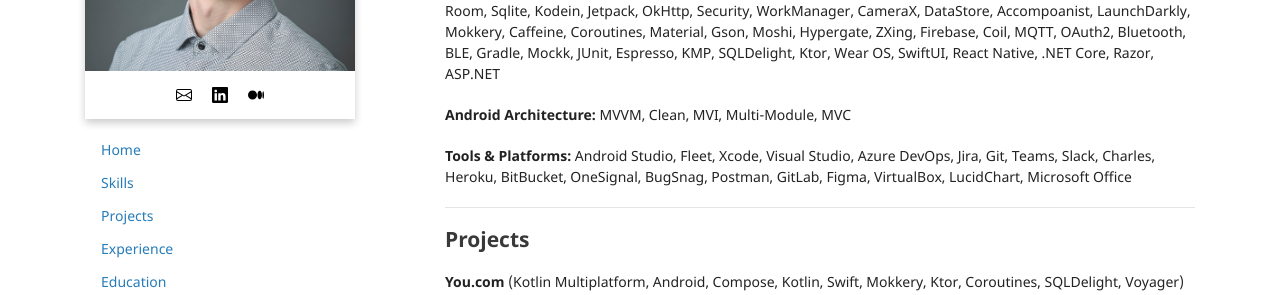
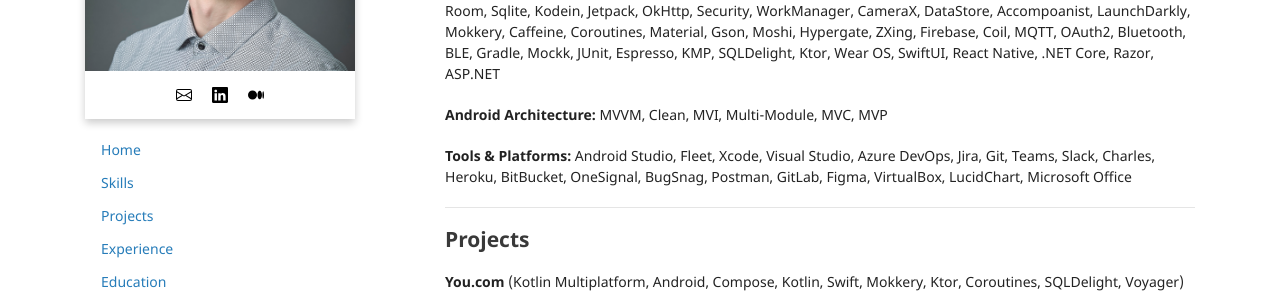
Before and after one commit to data-programmer/data-programmer.github.io, a Jekyll site: the page built from index.md, in a window 1280 px wide and 900 px high. Shown: the part 308-603 px from the top of the window. Built offline with Jekyll 4.4.1, drawn with Linux system fonts in a browser that asks for light colours; some of the changed text lies outside the part shown.

Commit message:
Updating arch and date

```diff
--- a/_data/skills.yml
+++ b/_data/skills.yml
@@ -62,6 +62,7 @@ architectures:
     - arch: "MVI"
     - arch: "Multi-Module"
     - arch: "MVC"
+    - arch: "MVP"
 
 tools:
     - tool: "Android Studio"
--- a/_includes/footer.html
+++ b/_includes/footer.html
@@ -1,7 +1,7 @@
 <footer>
   <p class="footer-item">© 2025 William Kingsley. All rights reserved.</p>
   <p class="footer-item">This website is powered by <a href="https://jekyllrb.com/">Jekyll</a>, <a href="https://getbootstrap.com/">Bootstrap 5</a>, and is hosted by <a href="https://pages.github.com/">GitHub Pages</a>.</p>
-  <p class="footer-item">Last updated: 1/25/2025</p>
+  <p class="footer-item">Last updated: 1/31/2025</p>
   <p class="footer-item">
     <small>Theme by <a href="https://github.com/orderedlist">orderedlist</a></small>
   </p>
```
